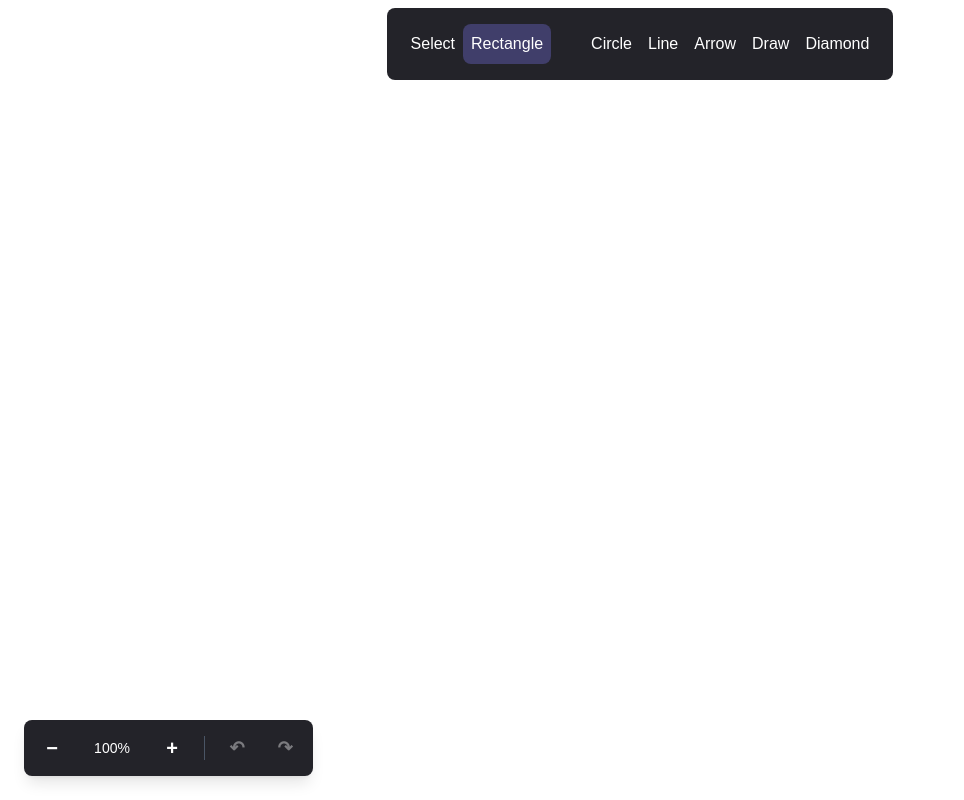
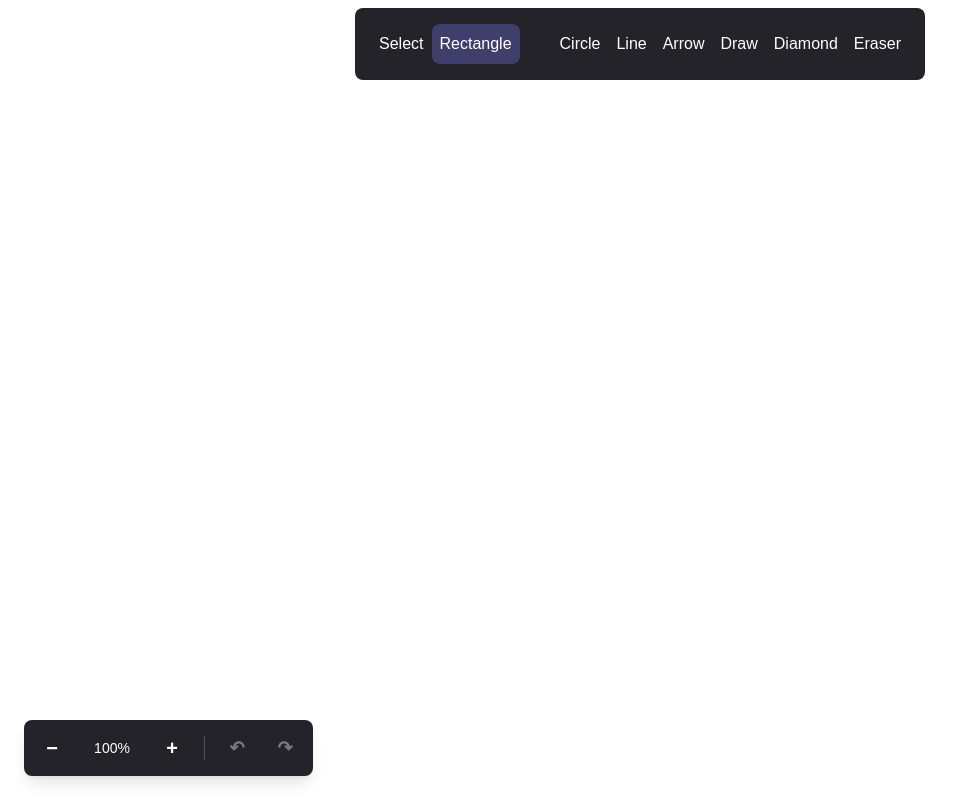
Before and after one commit to sagar5412/rapidraw, a Next.js app: page / in a window 1280 px wide. Shown: the whole page, without its empty margins (0-964 px from the left). Built offline with nearby package versions, Linux system fonts and the light colour scheme.

Commit message:
feat: eraser

```diff
--- a/app/components/canvas/Canvas.tsx
+++ b/app/components/canvas/Canvas.tsx
@@ -258,6 +258,16 @@ export function Canvas() {
             >
               Diamond
             </button>
+            <button
+              className={` ${
+                selectedTool === "eraser"
+                  ? "bg-[#403E6A] p-2 rounded-lg text-white"
+                  : "p-2 rounded-lg text-white"
+              }`}
+              onClick={() => setSelectedTool("eraser")}
+            >
+              Eraser
+            </button>
           </div>
         </div>
       </div>
--- a/app/components/canvas/HandleMouseDown.tsx
+++ b/app/components/canvas/HandleMouseDown.tsx
@@ -4,6 +4,7 @@ import { DrawShapes } from "./DrawShapes";
 import { RefObject } from "react";
 import { handleSelectionMode } from "@/app/utils/handleSelectionMode";
 import { screenToWorld } from "@/app/utils/coordinates";
+import { isPointInShape } from "@/app/utils/checkPoint";
 
 export const HandleMouseDown = (
   canvasRef: RefObject<HTMLCanvasElement | null>,
@@ -28,6 +29,19 @@ export const HandleMouseDown = (
 
     if (selectedTool === "select") {
       handleSelectionMode(e, canvas, shapes, setSelectedShapeId, offset, scale);
+      return;
+    }
+
+    if (selectedTool === "eraser") {
+      const worldPos = screenToWorld(e.clientX, e.clientY, offset, scale);
+      const shapeToDelete = shapes.find((shape) =>
+        isPointInShape(shape, worldPos.x, worldPos.y)
+      );
+      if (shapeToDelete) {
+        setShapes((prevShapes) =>
+          prevShapes.filter((s) => s.id !== shapeToDelete.id)
+        );
+      }
       return;
     }
 
--- a/app/types/Shapes.tsx
+++ b/app/types/Shapes.tsx
@@ -62,4 +62,5 @@ export type selectedShapes =
   | "arrow"
   | "freehand"
   | "diamond"
+  | "eraser"
   | "select";
```
